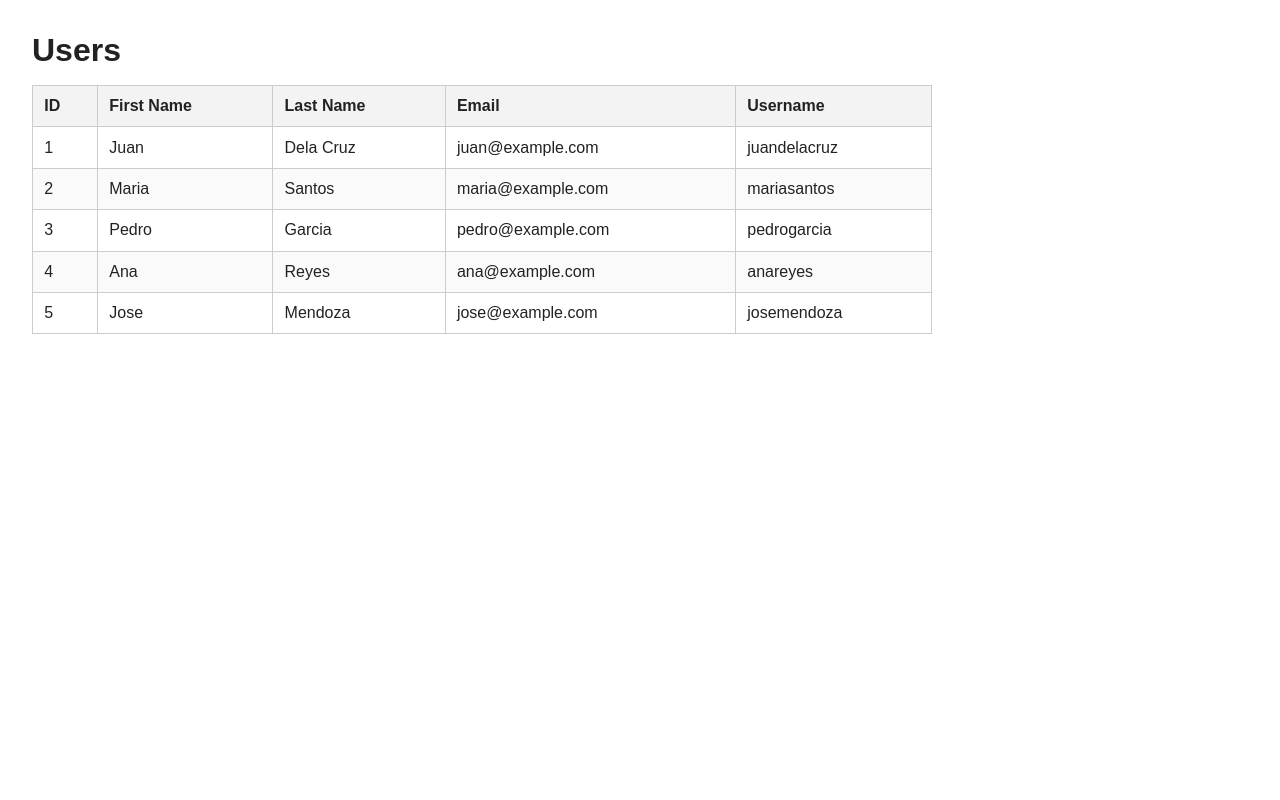
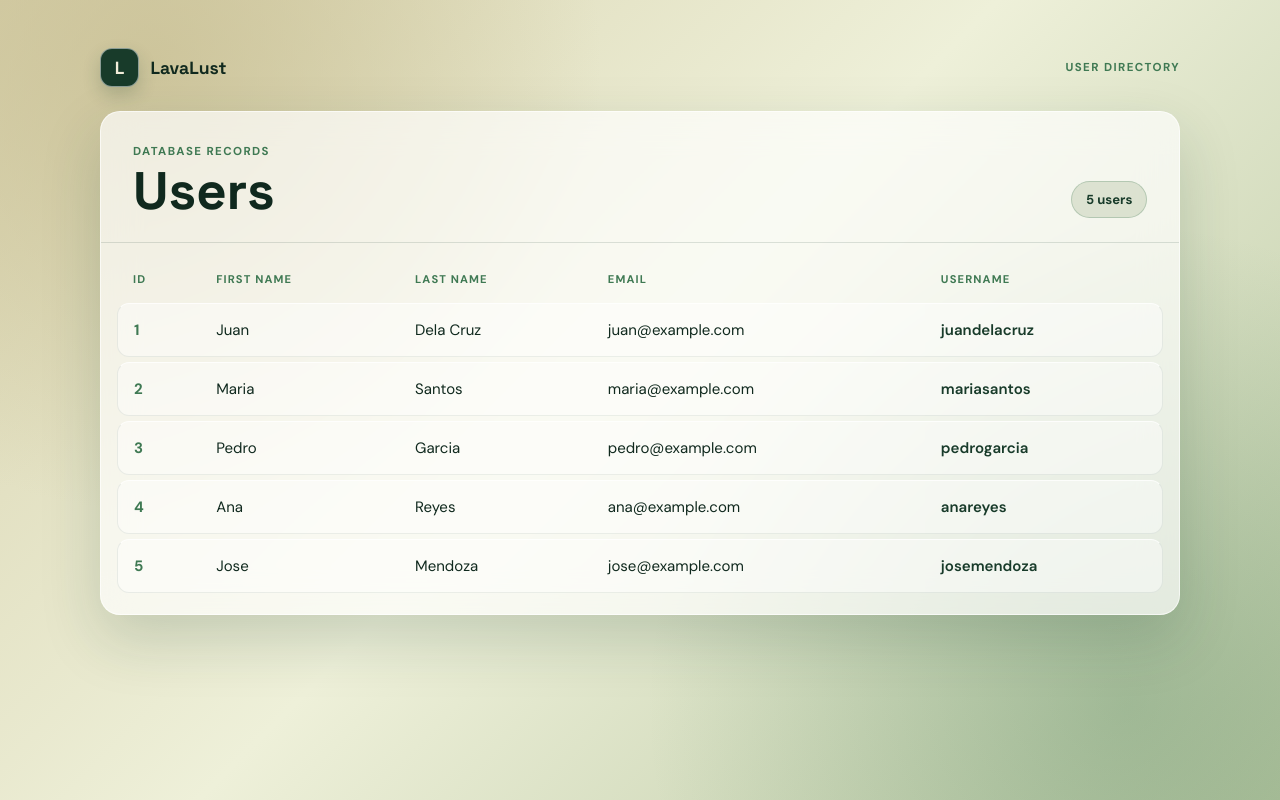
Before and after one commit to Manuel-1687/Lava-lust-4, a CodeIgniter app: page / in a window 1280 px wide. Run offline with CodeIgniter, Linux system fonts and the light colour scheme; data comes from the database, SQL or seed files in the repository; data that the repository does not hold is empty; some libraries are stand-ins or nearby versions.

Commit message:
Style users page with khaki glass theme

```diff
--- a/app/views/users.php
+++ b/app/views/users.php
@@ -9,18 +9,168 @@ $users = $users ?? [];
     <meta charset="UTF-8">
     <meta name="viewport" content="width=device-width, initial-scale=1.0">
     <title>Users</title>
+    <link rel="preconnect" href="https://fonts.googleapis.com">
+    <link rel="preconnect" href="https://fonts.gstatic.com" crossorigin>
+    <link href="https://fonts.googleapis.com/css2?family=DM+Sans:wght@400;500;600;700&family=Space+Grotesk:wght@500;600;700&display=swap" rel="stylesheet">
     <style>
-        body { font-family: Arial, sans-serif; margin: 2rem; color: #222; }
-        h1 { margin-bottom: 1rem; }
-        table { border-collapse: collapse; width: 100%; max-width: 900px; }
-        th, td { border: 1px solid #ccc; padding: 0.7rem; text-align: left; }
-        th { background: #f3f3f3; }
-        tr:nth-child(even) { background: #fafafa; }
-        .empty { color: #666; }
+        *, *::before, *::after { box-sizing: border-box; }
+
+        :root {
+            --forest: #183b2a;
+            --forest-deep: #10291e;
+            --leaf: #3f7953;
+            --sage: #9cad86;
+            --khaki: #c7bd91;
+            --paper: #f2edda;
+            --glass: rgba(255, 255, 255, 0.68);
+            --line: rgba(24, 59, 42, 0.14);
+            --shadow: 0 24px 60px rgba(24, 59, 42, 0.18);
+        }
+
+        body {
+            min-height: 100vh;
+            margin: 0;
+            padding: 3rem 1.25rem;
+            color: var(--forest-deep);
+            font-family: 'DM Sans', sans-serif;
+            background:
+                radial-gradient(circle at 12% 8%, rgba(199, 189, 145, 0.72), transparent 28rem),
+                radial-gradient(circle at 88% 88%, rgba(63, 121, 83, 0.28), transparent 30rem),
+                linear-gradient(135deg, #d8d2ad 0%, #eef0d9 48%, #b9c8a3 100%);
+        }
+
+        .page-shell { width: min(100%, 1080px); margin: 0 auto; }
+
+        .topbar {
+            display: flex;
+            align-items: center;
+            justify-content: space-between;
+            gap: 1rem;
+            margin-bottom: 1.5rem;
+        }
+
+        .brand {
+            display: inline-flex;
+            align-items: center;
+            gap: 0.7rem;
+            color: var(--forest-deep);
+            font-family: 'Space Grotesk', sans-serif;
+            font-size: 1.1rem;
+            font-weight: 700;
+            letter-spacing: 0;
+        }
+
+        .brand-mark {
+            display: grid;
+            width: 2.45rem;
+            height: 2.45rem;
+            place-items: center;
+            border: 1px solid rgba(255, 255, 255, 0.5);
+            border-radius: 0.75rem;
+            color: var(--paper);
+            background: var(--forest);
+            box-shadow: 0 8px 18px rgba(24, 59, 42, 0.2);
+        }
+
+        .eyebrow {
+            margin: 0;
+            color: var(--leaf);
+            font-size: 0.72rem;
+            font-weight: 700;
+            letter-spacing: 0.12em;
+            text-transform: uppercase;
+        }
+
+        .glass-panel {
+            overflow: hidden;
+            border: 1px solid rgba(255, 255, 255, 0.62);
+            border-radius: 1.25rem;
+            background: var(--glass);
+            box-shadow: var(--shadow);
+            backdrop-filter: blur(18px);
+        }
+
+        .panel-heading {
+            display: flex;
+            align-items: end;
+            justify-content: space-between;
+            gap: 1rem;
+            padding: 2rem 2rem 1.5rem;
+            border-bottom: 1px solid var(--line);
+        }
+
+        h1 {
+            margin: 0.35rem 0 0;
+            color: var(--forest-deep);
+            font-family: 'Space Grotesk', sans-serif;
+            font-size: clamp(2rem, 5vw, 3.3rem);
+            line-height: 1;
+            letter-spacing: 0;
+        }
+
+        .count {
+            flex: 0 0 auto;
+            padding: 0.55rem 0.85rem;
+            border: 1px solid rgba(63, 121, 83, 0.25);
+            border-radius: 999px;
+            color: var(--forest);
+            background: rgba(156, 173, 134, 0.28);
+            font-size: 0.82rem;
+            font-weight: 700;
+        }
+
+        .table-wrap { overflow-x: auto; padding: 0.75rem 1rem 1rem; }
+
+        table { width: 100%; min-width: 680px; border-collapse: separate; border-spacing: 0 0.35rem; }
+
+        th {
+            padding: 0.75rem 1rem;
+            color: var(--leaf);
+            font-size: 0.7rem;
+            font-weight: 700;
+            letter-spacing: 0.1em;
+            text-align: left;
+            text-transform: uppercase;
+        }
+
+        td {
+            padding: 1rem;
+            border-top: 1px solid rgba(255, 255, 255, 0.75);
+            border-bottom: 1px solid rgba(24, 59, 42, 0.08);
+            background: rgba(255, 255, 255, 0.43);
+            font-size: 0.94rem;
+        }
+
+        td:first-child { border-left: 1px solid rgba(24, 59, 42, 0.08); border-radius: 0.75rem 0 0 0.75rem; color: var(--leaf); font-weight: 700; }
+        td:last-child { border-right: 1px solid rgba(24, 59, 42, 0.08); border-radius: 0 0.75rem 0.75rem 0; color: var(--forest); font-weight: 600; }
+        tbody tr { transition: transform 160ms ease, filter 160ms ease; }
+        tbody tr:hover { filter: brightness(1.04); transform: translateY(-2px); }
+        .empty { color: var(--leaf); text-align: center; }
+
+        @media (max-width: 600px) {
+            body { padding: 1.5rem 0.75rem; }
+            .panel-heading { align-items: flex-start; flex-direction: column; padding: 1.5rem; }
+            .table-wrap { padding-inline: 0.5rem; }
+        }
     </style>
 </head>
 <body>
+    <main class="page-shell">
+        <header class="topbar">
+            <div class="brand"><span class="brand-mark">L</span><span>LavaLust</span></div>
+            <p class="eyebrow">User directory</p>
+        </header>
+
+        <section class="glass-panel">
+            <div class="panel-heading">
+                <div>
+                    <p class="eyebrow">Database records</p>
                     <h1>Users</h1>
+                </div>
+                <span class="count"><?= count($users) ?> <?= count($users) === 1 ? 'user' : 'users' ?></span>
+            </div>
+
+            <div class="table-wrap">
                 <table>
                     <thead>
                         <tr>
@@ -49,5 +199,8 @@ $users = $users ?? [];
                         <?php endif; ?>
                     </tbody>
                 </table>
+            </div>
+        </section>
+    </main>
 </body>
 </html>
```
Lines whose indentation alone changed are shown as unchanged.
